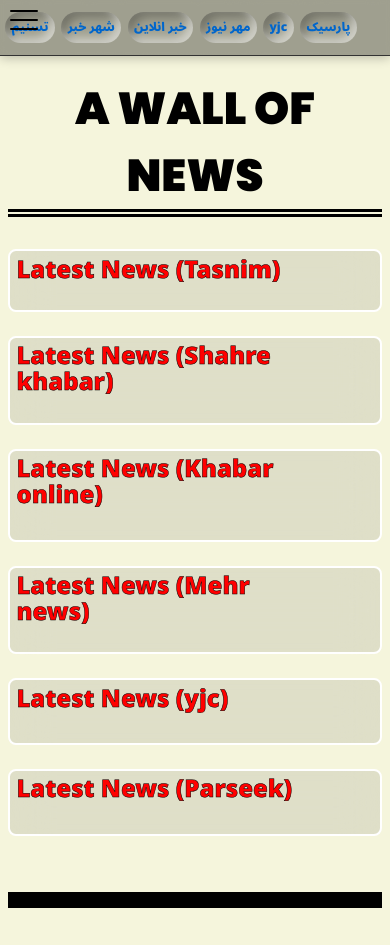
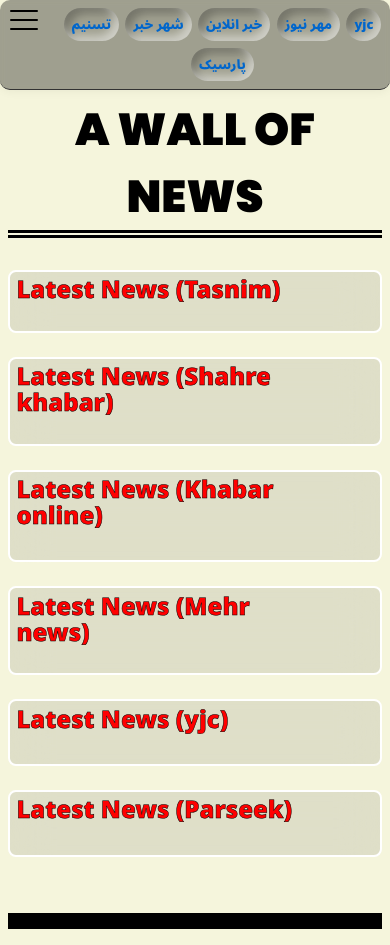
Before and after one commit to tsmsmt/awon.ir, a plain HTML site: page index.html in a window 390 px wide. Before the commit the page ends 924 px from the top, so only its background shows below. Drawn offline with Linux system fonts and the light colour scheme; no server answers.

Commit message:
Update style.css

```diff
--- a/style.css
+++ b/style.css
@@ -314,35 +314,32 @@ article.active {
         top: 0;
         left: 0;
         right: 0;
+        display: flex;
+        flex-wrap: wrap;
+        /* 🔑 این خط باعث میشه چند خطی بشن */
+        justify-content: center;
+        align-items: center;
+        padding: 8px 5px 8px 60px;
+        /* از سمت چپ فاصله برای همبرگر */
+        gap: 0.4rem;
+        background: #00000059;
+        backdrop-filter: blur(3px);
+        border-bottom: 1px solid #333;
+        box-shadow: 0 2px 10px rgba(0, 0, 0, 0.05);
         z-index: 999;
-        display: flex;
-        justify-content: center;
-        overflow-x: auto;
-        white-space: wrap;
-        align-items: center;
-        background: #00000059;
-        backdrop-filter: url(#lg-dist2) blur(2px);
-        border-bottom: 1px solid #333;
-        border-radius: 0;
-        padding: 12px 40px 12px 12px;
-        min-height: 48px;
-        gap: 0.4rem;
-        box-shadow: 0 2px 10px rgba(0, 0, 0, 0.24);
-        -webkit-overflow-scrolling: touch;
-        scroll-padding-left: 3.2rem;
     }
 
     .provider a {
-        flex: 0 0 auto;
+        font-size: 0.8rem;
+        font-weight: 900;
+        padding: 0.2rem 0.5rem;
         border-radius: 20px;
         background: transparent;
-        box-shadow: inset -5px -5px 10px 0px rgba(255, 255, 255, 0.5), inset 5px 5px 10px 0px rgba(0, 0, 0, 0.3);
+        box-shadow: inset -5px -5px 10px rgba(255, 255, 255, 0.5), inset 5px 5px 10px rgba(0, 0, 0, 0.3);
         color: #0066cc;
         text-decoration: none;
-        font-size: 0.75rem;
-        padding: 0.2rem 0.4rem;
-        font-weight: 900;
         transition: background 0.5s, color 0.5s;
+        white-space: nowrap;
     }
 
     .provider a:hover {
@@ -354,8 +351,15 @@ article.active {
         display: none;
     }
 
+    .menu-toggle {
+        top: 0.6rem;
+        left: 0.6rem;
+        right: auto;
+        z-index: 1000;
+    }
+
     body {
-        padding-top: 3.2rem;
+        padding-top: 4.5rem;
     }
 
     .toggle-desc-btn {
```
